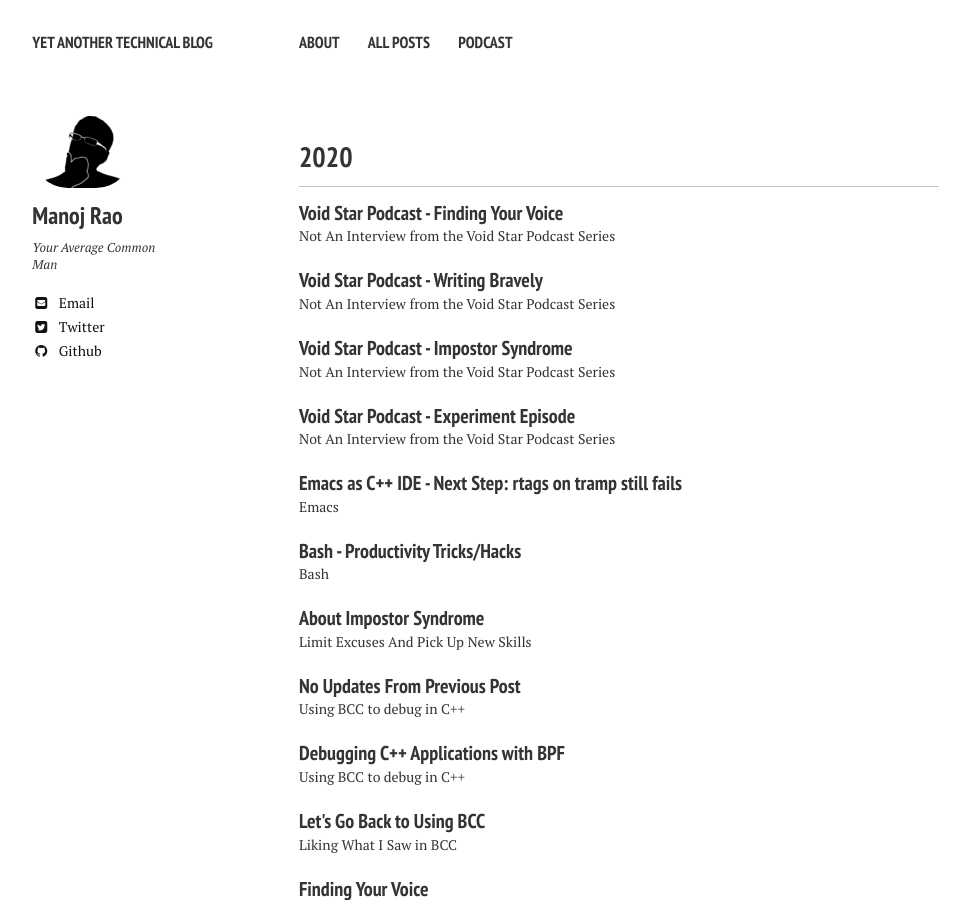
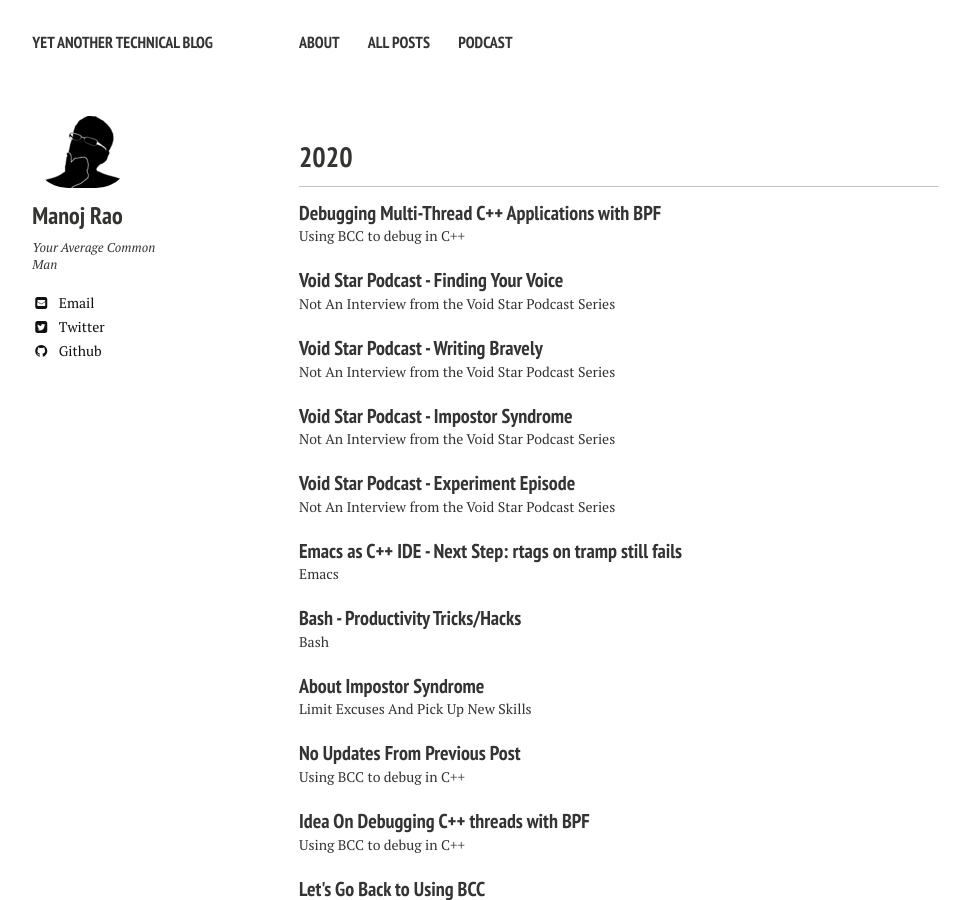
Before and after one commit to mycpuorg/mycpuorg.github.io, a Jekyll site: the page built from index.md, in a window 1280 px wide and 900 px high. Shown: the whole window, without its empty margins (21-991 px from the left). Built offline with Jekyll 4.4.1, drawn with Linux system fonts in a browser that asks for light colours; nearby versions of some CDN libraries; comment, search, counter and statistics services are not loaded; some of the changed lines change nothing that is shown.

Commit message:
off CPU time in C++

````diff
--- a/_posts/2020-02-22-bpf-c++-off-cpu.md
+++ b/_posts/2020-02-22-bpf-c++-off-cpu.md
@@ -1,6 +1,6 @@
 ---
 layout: post
-title: "Debugging C++ Applications with BPF"
+title: "Idea On Debugging C++ threads with BPF"
 excerpt: "Using BCC to debug in C++"
 tags: [Linux, Code, C++, BPF, eBPF, BCC, tracing, LLVM]
 comments: true
--- /dev/null
+++ b/_posts/2020-03-04-darknet-cpp.md
@@ -0,0 +1,230 @@
+---
+layout: post
+title: "Debugging Multi-Thread C++ Applications with BPF"
+excerpt: "Using BCC to debug in C++"
+tags: [Linux, Code, C++, BPF, eBPF, BCC, tracing, LLVM]
+comments: true
+---
+In [earlier post](http://www.mycpu.org/bpf-c++-off-cpu/), I had written about
+attempting to debug C++ applications and find the stack traces that are blocked
+off-CPU. However, if you followed towards the end the of the post you can
+clearly see that whatever I had tried hadn't worked. I concluded saying there
+was going to be a follow up post. So here it is...
+
+## Writing BPF Programs
+In an [earlier post](http://www.mycpu.org/writing-bpf-c++/), I had disucussed
+with an example on writing useful programs in C++ that allows us to gather
+important low level system information. We are going to continue with the trend
+here and try to write a simple BPF program compiled with `BCC`.
+
+### Why Is Off-CPU Stats?
+A majority of the systems latencies that are not directly from programming or
+cannot be attributed to inefficient language semantics typically arise from
+system latency. Furthermore, a large portion of such wait times are caused by
+waiting for some events. If this wait is deliberate such as waiting for some
+event, then Kernel puts the task in an *interruptible wait* if the wait is not
+voluntary i.e., I/O wait then the task enters an *uninterruptible wait*. In such
+a state, the CPU cannot move on to doing other useful tasks but it has to wait
+for the action to complete. This results in higher / variable latency for the
+system since the wait times are not under the control of the waiting party.
+
+### What Is Off-CPU Analysis?
+For a detailed analysis of off-CPU analysis, read [Brendan Gregg's
+article](http://www.brendangregg.com/offcpuanalysis.html)
+In this entry, we will simply setup the initial ``BPF`` program to be able to
+collect data from the system for both on and off CPU stats.
+
+### BPF Code
+```cpp
+const std::string BPF_PROGRAM = R"(
+#include <uapi/linux/ptrace.h>
+#include <linux/sched.h>
+
+struct key_t {
+    u32 pid;
+    u32 tgid;
+    int user_stack_id;
+    int kernel_stack_id;
+    char name[TASK_COMM_LEN];
+};
+BPF_HASH(counts, struct key_t, u64);
+BPF_HASH(start, u32, u64);
+BPF_STACK_TRACE(stack_traces, 16384);
+
+int my_on_cpu(struct pt_regs *ctx, struct task_struct *prev) {
+    u32 pid = prev->pid;
+    u32 tgid = prev->tgid;
+    u64 ts, *tsp;
+
+    // record previous thread sleep time
+    ts = bpf_ktime_get_ns();
+    start.update(&pid, &ts);
+
+    // get the current thread's start time
+    pid = bpf_get_current_pid_tgid();
+    tgid = bpf_get_current_pid_tgid() >> 32;
+    tsp = start.lookup(&pid);
+    // missed start or filtered
+    if (tsp == 0) {
+        return 0;
+    }
+
+    // calculate current thread's delta time
+    u64 delta = bpf_ktime_get_ns() - *tsp;
+    start.delete(&pid);
+    delta = delta / 1000;
+
+    // create map key
+    struct key_t key = {};
+
+    key.pid = pid;
+    key.tgid = tgid;
+    key.user_stack_id = stack_traces.get_stackid(ctx, BPF_F_USER_STACK);
+    key.kernel_stack_id = stack_traces.get_stackid(ctx, 0);
+    bpf_get_current_comm(&key.name, sizeof(key.name));
+
+    counts.update(&key, &delta);
+
+    return 0;
+})";
+```
+
+### What are KProbes??
+According to the [Linux Kernel
+Documentation](https://www.kernel.org/doc/html/latest/trace/kprobetrace.html),
+event tracing with ``krpobes`` uses the same infrastructure that hooks into
+kprobes. Here's a blurb from the website that introduces `kprobes`:
+
+```plain
+These events are similar to tracepoint based events. Instead of Tracepoint, this is based on kprobes (kprobe and kretprobe). So it can probe wherever kprobes can probe (this means, all functions except those with __kprobes/nokprobe_inline annotation and those marked NOKPROBE_SYMBOL). Unlike the Tracepoint based event, this can be added and removed dynamically, on the fly.
+```
+
+### Important Pieces of Code
+The above section described some common used structure and captured a couple of
+important timestamps.
+
+#### Compute the Delta Time
+We are attaching our `kprobe` to the function in scheduler code that is called
+to finish switching the current task into the next one.
+
+```cpp
+    // record previous thread sleep time
+    ts = bpf_ktime_get_ns();
+    start.update(&pid, &ts);
+
+    // get the current thread's start time
+    pid = bpf_get_current_pid_tgid();
+    tgid = bpf_get_current_pid_tgid() >> 32;
+    tsp = start.lookup(&pid);
+    // missed start or filtered
+    if (tsp == 0) {
+        return 0;
+    }
+
+    // calculate current thread's delta time
+    u64 delta = bpf_ktime_get_ns() - *tsp;
+    start.delete(&pid);
+    delta = delta / 1000;
+
+```
+
+#### Map for BCC Program
+Now we store a map whose key contains the ``PID``, ``TGID``. We also save the
+user stack ID and kernel stack ID. This combo is very crucial in getting a stack
+trace that can tell us if a thread is waiting OFF-CPU.
+
+```cpp
+    // create map key
+    struct key_t key = {};
+
+    key.pid = pid;
+    key.tgid = tgid;
+    key.user_stack_id = stack_traces.get_stackid(ctx, BPF_F_USER_STACK);
+    key.kernel_stack_id = stack_traces.get_stackid(ctx, 0);
+    bpf_get_current_comm(&key.name, sizeof(key.name));
+
+    counts.update(&key, &delta);
+```
+
+#### Post-Processing Data
+Here you can see how the data obtained from these multiple ``BPF_HASH`` tables.
+```cpp
+    for (auto it : counts_tbl_offline) {
+    std::cout << "TGID: " << it.first.tgid << " (" << it.first.name << ") "
+          << "made " << it.second
+          << " was off CPU on the following stack: " << std::endl;
+    if (it.first.kernel_stack_id >= 0) {
+        std::cout << "  Kernel Stack:" << std::endl;
+        auto syms = stack_stuff.get_stack_symbol(it.first.kernel_stack_id, -1);
+        for (auto sym : syms)
+        std::cout << "    " << sym << std::endl;
+    } else {
+        // -EFAULT normally means the stack is not availiable and not an error
+        if (it.first.kernel_stack_id != -EFAULT) {
+        lost_stacks++;
+        std::cout << "    [Lost Kernel Stack" << it.first.kernel_stack_id << "]"
+              << std::endl;
+        }
+    }
+    if (it.first.user_stack_id >= 0) {
+        std::cout << "  User Stack:" << std::endl;
+        auto syms = stack_stuff.get_stack_symbol(it.first.user_stack_id, it.first.pid);
+        for (auto sym : syms)
+        std::cout << "    " << sym << std::endl;
+    } else {
+        if (it.first.user_stack_id != -EFAULT) {
+            lost_stacks++;
+            std::cout << "    [Lost User Stack " << it.first.user_stack_id << "]"
+                << std::endl;
+        }
+        }
+    }
+```
+
+### Demo
+I compiled the program with BCC engine and produced a ELF binary output.
+```bash
+sudo ./MethodOffCPU
+```
+
+The following stacks are a tiny snippet of what I obtained.
+```bash
+TGID: 10 (rcu_sched) made 7998 was off CPU on the following stack:
+  Kernel Stack:
+    finish_task_switch
+    schedule
+    schedule_timeout
+    rcu_gp_kthread
+    kthread
+    ret_from_fork
+TGID: 27947 (python3) made 6 was off CPU on the following stack:
+  Kernel Stack:
+    finish_task_switch
+    schedule
+    exit_to_usermode_loop
+    prepare_exit_to_usermode
+    swapgs_restore_regs_and_return_to_usermode
+  User Stack:
+    [UNKNOWN]
+    [UNKNOWN]
+TGID: 17976 (gnome-terminal-) made 59 was off CPU on the following stack:
+  Kernel Stack:
+    finish_task_switch
+    schedule
+    schedule_hrtimeout_range_clock
+    schedule_hrtimeout_range
+    poll_schedule_timeout.constprop.11
+    do_sys_poll
+    __x64_sys_poll
+    do_syscall_64
+    entry_SYSCALL_64_after_hwframe
+  User Stack:
+    poll
+	.....
+	.....
+```
+
+## Conclusion
+We have overcome all the obstacles for getting off CPU stack trace and the time
+spent on the glass. I think this is a highly useful tool. BPF allows you to
+generate such low level information without much experience.
````
